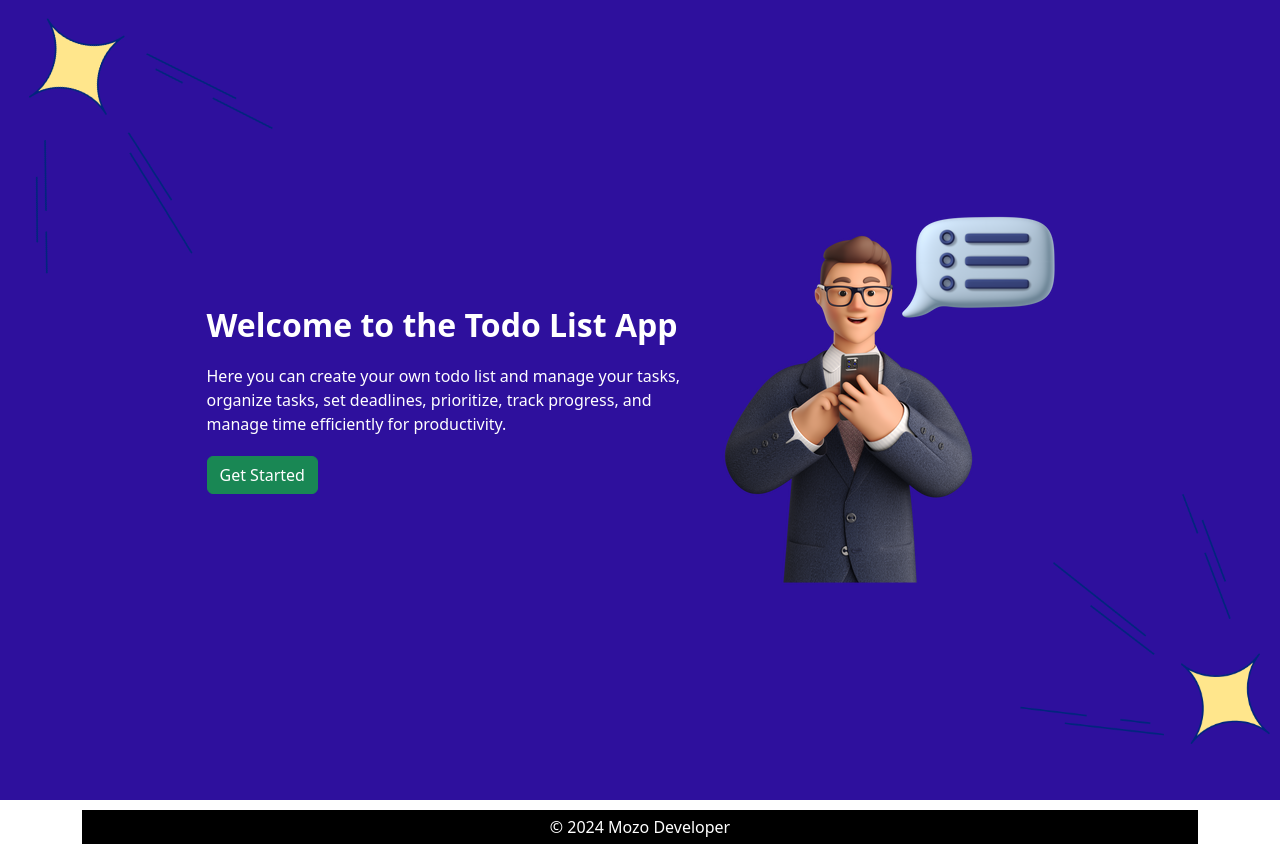
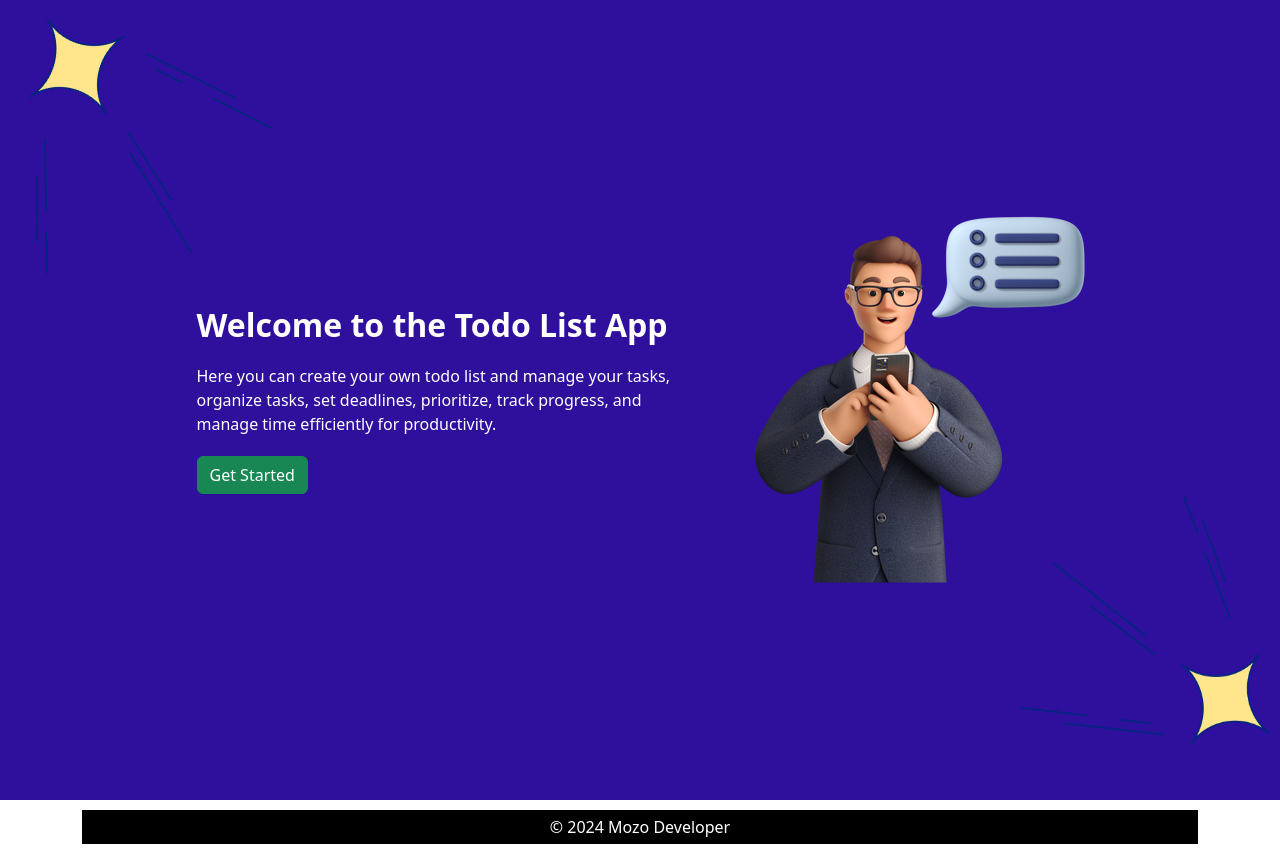
Before and after one commit to thidaskaveesha/Todo-Django, a Django app: page / in a window 1280 px wide. Shown: the part 56-916 px from the top of the page. Run offline with Django 5.2, Linux system fonts and the light colour scheme.

Commit message:
fix some styles

```diff
--- a/todoList/mainApp/static/css/styles.css
+++ b/todoList/mainApp/static/css/styles.css
@@ -7,10 +7,12 @@
     justify-content: center;
     flex-direction: row;
     align-items: center;
+    gap: 40px;
     flex-wrap: wrap;
 }
 
 .HeadingTexts h1 {
+    margin-left: 20px;
     color: white;
     font-size: 2rem;
     font-weight: bold;
@@ -19,6 +21,7 @@
 
 .HeadingTexts p {
     color: white;
+    margin-left: 20px;
     font-size: 1rem;
     width: 500px;
     text-align: left;
--- a/todoList/mainApp/templates/home.html
+++ b/todoList/mainApp/templates/home.html
@@ -11,7 +11,8 @@
         <h1>Welcome to the Todo List App</h1>
         <p>Here you can create your own todo list and manage your tasks, organize tasks, set deadlines, prioritize,
             track progress, and manage time efficiently for productivity.</p>
-        <a href="Todos"><button class="btn btn-success">Get Started</button></a>
+        <a href="Todos"><button style="margin-left: 20px;" class="btn btn-success">Get
+                Started</button></a>
     </div>
     <img src="{% static 'src/homeImage.png' %}" alt="Todo List Image">
 </div>
```
